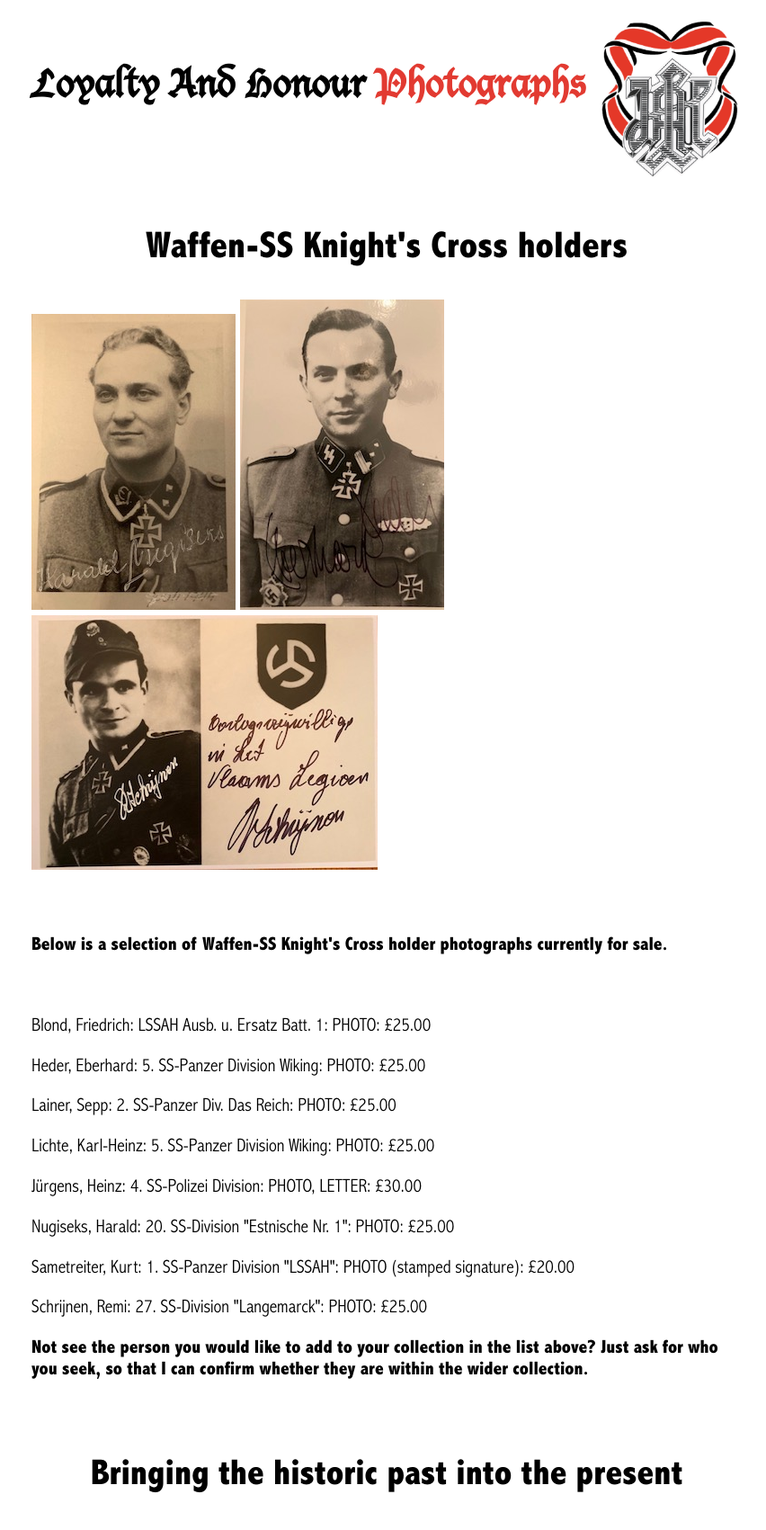
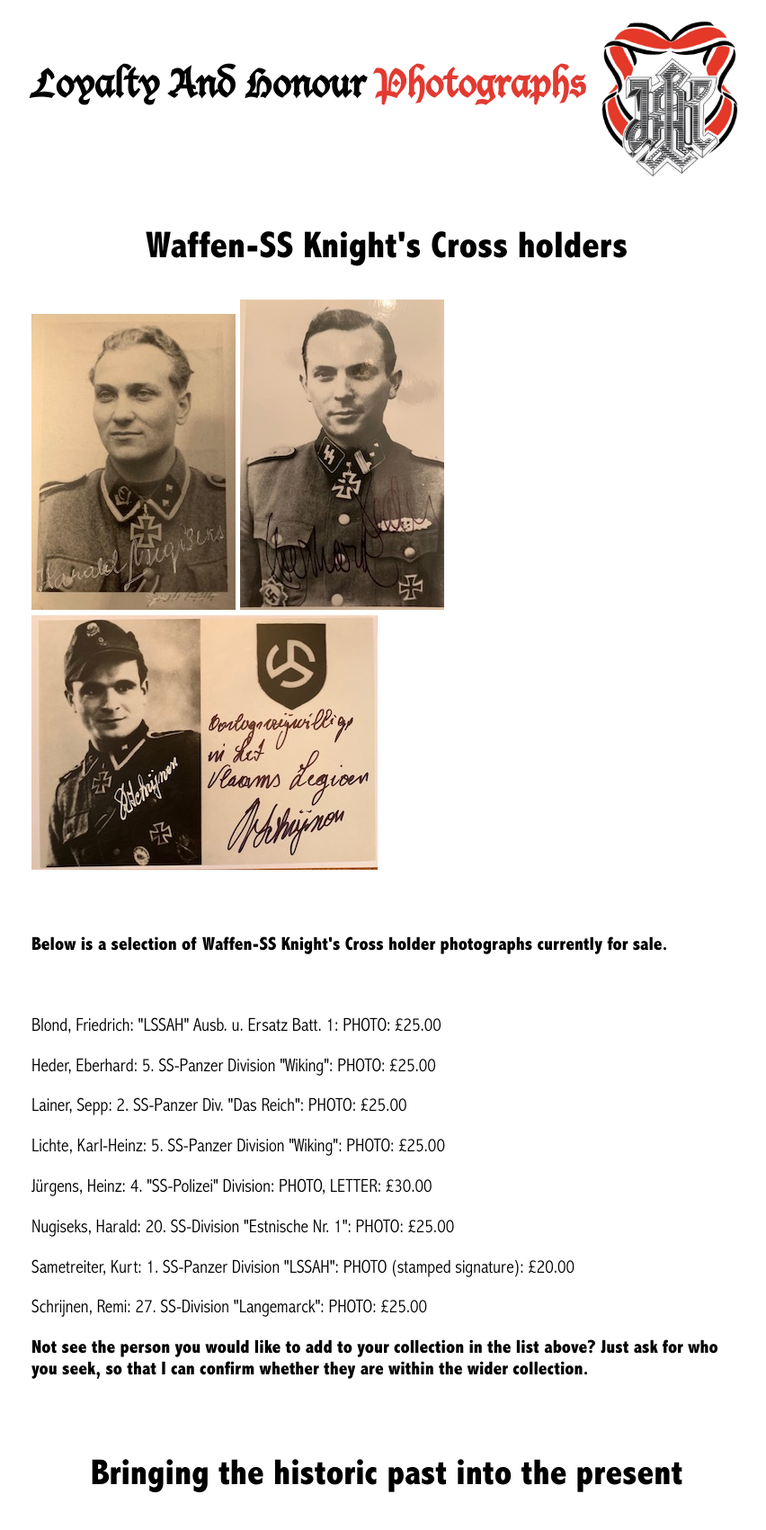
Before and after one commit to lahphotographs/lahphotographs.github.com, a Jekyll site: the page built from Waffen_SS_photos.md, in a window 1280 px wide. Shown: the whole page at 90% size, without its empty margins (210-1062 px from the left). Built offline with Jekyll 4.4.1, drawn with Linux system fonts in a browser that asks for light colours.

```diff
--- a/Waffen_SS_photos.md
+++ b/Waffen_SS_photos.md
@@ -13,11 +13,11 @@ permalink: /waffen_ss_photos.html
 <br />
 <p><b>Below is a selection of Waffen-SS Knight's Cross holder photographs currently for sale.</b></p>
 <br />
-<p>Blond,	Friedrich: LSSAH Ausb. u. Ersatz Batt. 1:	PHOTO:	£25.00
-<p>Heder,	Eberhard: 5. SS-Panzer Division Wiking:	PHOTO:	£25.00
-<p>Lainer,	Sepp: 2. SS-Panzer Div. Das Reich:	PHOTO:	£25.00
-<p>Lichte,	Karl-Heinz: 5. SS-Panzer Division Wiking:	PHOTO:	£25.00
-<p>Jürgens,	Heinz: 4. SS-Polizei Division:	PHOTO, LETTER:	£30.00
+<p>Blond,	Friedrich: "LSSAH" Ausb. u. Ersatz Batt. 1:	PHOTO:	£25.00
+<p>Heder,	Eberhard: 5. SS-Panzer Division "Wiking":	PHOTO:	£25.00
+<p>Lainer,	Sepp: 2. SS-Panzer Div. "Das Reich":	PHOTO:	£25.00
+<p>Lichte,	Karl-Heinz: 5. SS-Panzer Division "Wiking":	PHOTO:	£25.00
+<p>Jürgens,	Heinz: 4. "SS-Polizei" Division:	PHOTO, LETTER:	£30.00
 <p>Nugiseks,	Harald: 20. SS-Division "Estnische Nr. 1":	PHOTO:	£25.00
 <p>Sametreiter,	Kurt:	1. SS-Panzer Division "LSSAH":	PHOTO (stamped signature):	£20.00
 <p>Schrijnen,	Remi:	27. SS-Division "Langemarck":	PHOTO: £25.00
```
